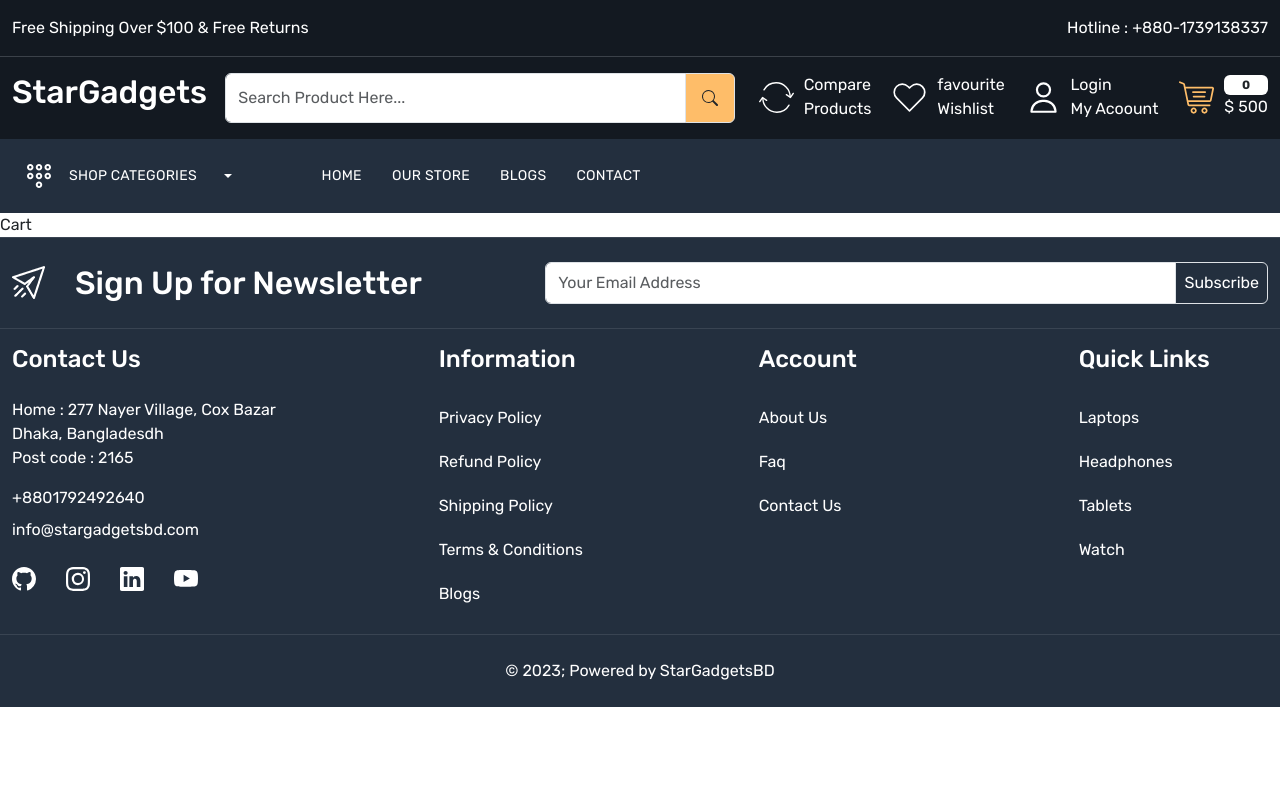
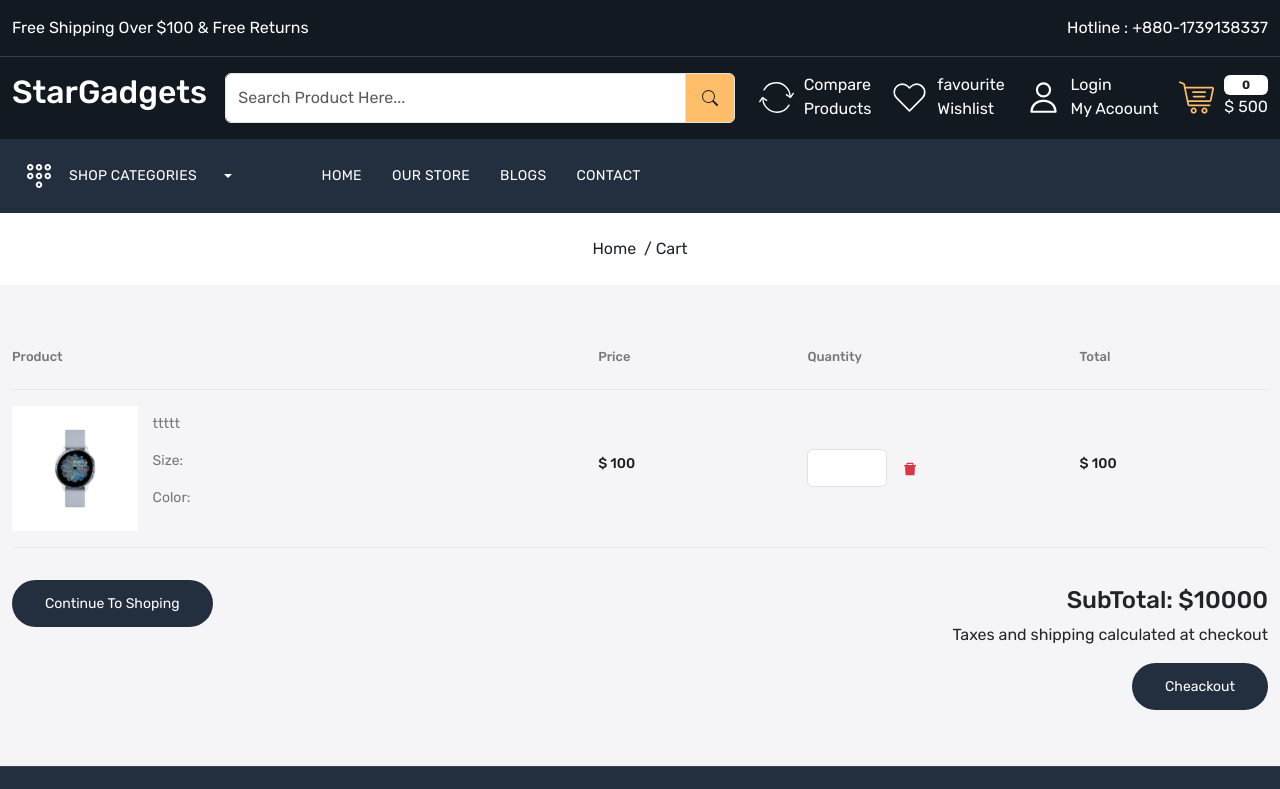
Before and after one commit to Mahmud2640/e-commerce-starGadgets, a React (Create React App) app: page /cart in a window 1280 px wide. Shown: the top 789 px of the page. Built offline with nearby package versions, Linux system fonts and the light colour scheme.

Commit message:
cart page done

```diff
--- a/src/Routes/Routes.js
+++ b/src/Routes/Routes.js
@@ -19,6 +19,7 @@
 import ShipingPolicy from "../pages/ShipingPolicy/ShipingPolicy";
 import TermsAndCondition from "../pages/TermsAndCondition/TermsAndCondition";
 import SingleProduct from "../pages/Store/SingleProduct";
+import Checkout from "../pages/Checkout/Checkout";
 
 const Routess = () => {
   return (
@@ -38,6 +39,7 @@
           <Route path="forget-password" element={<ForgetPassword />} />
           <Route path="reset-password" element={<ResetPassword />} />
           <Route path="cart" element={<Cart />} />
+          <Route path="checkout" element={<Checkout />} />
           <Route path="privacy-policy" element={<PrivacyPolicy />} />
           <Route path="refund-policy" element={<RefundPolicy />} />
           <Route path="shiping-policy" element={<ShipingPolicy />} />
--- /dev/null
+++ b/src/pages/Cart/Cart.css
@@ -0,0 +1,28 @@
+.cart-header,
+.cart-data {
+  border-bottom: 1px solid #eaeaea;
+}
+.cart-header h4 {
+  font-size: 13px;
+  color: var(--color-777777);
+}
+.cart-col-1 {
+  width: 40%;
+}
+.cart-col-2 {
+  width: 10%;
+}
+.cart-col-3 {
+  width: 15%;
+}
+.cart-col-4 {
+  width: 15%;
+}
+.cart-col-1 p {
+  color: var(--color-777777);
+  font-size: 14px;
+}
+.cart-data h5.price {
+  color: var(--color-1c1c1b);
+  font-size: 14px;
+}
--- a/src/pages/Cart/Cart.js
+++ b/src/pages/Cart/Cart.js
@@ -1,7 +1,79 @@
 import React from "react";
+import BreadCrumb from "../../components/BreadCrumb/BreadCrumb";
+import Meta from "../../components/seo/Meta";
+import "./Cart.css";
+import watch from "../../images/watch.jpg";
+import { AiFillDelete } from "react-icons/ai";
+import { Link } from "react-router-dom";
 
 const Cart = () => {
-  return <div>Cart</div>;
+  return (
+    <>
+      <Meta title={"Cart"} />
+      <BreadCrumb title="Cart" />
+      <section className="cart-wrapper home-wrapper-2 py-5">
+        <div className="container-xxl">
+          <div className="row">
+            <div className="col-12">
+              <div className="cart-header py-3 d-flex justify-content-between align-items-center">
+                <h4 className="cart-col-1">Product</h4>
+                <h4 className="cart-col-2">Price</h4>
+                <h4 className="cart-col-3">Quantity</h4>
+                <h4 className="cart-col-4">Total</h4>
+              </div>
+              <div className="cart-data py-3 mb-2 d-flex justify-content-between align-items-center">
+                <div className="cart-col-1 gap-15 d-flex align-items-center">
+                  <div className="w-25">
+                    <img src={watch} className="img-fluid" alt="watch" />
+                  </div>
+                  <div>
+                    <p>ttttt</p>
+                    <p>Size:</p>
+                    <p>Color:</p>
+                  </div>
+                </div>
+                <div className="cart-col-2">
+                  <h5 className="price">$ 100</h5>
+                </div>
+                <div className="cart-col-3 d-flex align-items-center gap-15">
+                  <div>
+                    <input
+                      className="form-control"
+                      type="number"
+                      name=""
+                      id=""
+                      min={1}
+                      max={10}
+                    />
+                  </div>
+                  <div>
+                    <AiFillDelete className="text-danger" />
+                  </div>
+                </div>
+                <div className="cart-col-4">
+                  <h5 className="price">$ 100</h5>
+                </div>
+              </div>
+              <div className="col-12 py-2 mt-4">
+                <div className="d-flex justify-content-between align-items-baseline">
+                  <Link className="button" to="/product">
+                    Continue To Shoping
+                  </Link>
+                  <div className="d-flex flex-column align-items-end">
+                    <h4>SubTotal: $10000</h4>
+                    <p>Taxes and shipping calculated at checkout</p>
+                    <Link to="/checkout" className="button">
+                      Cheackout
+                    </Link>
+                  </div>
+                </div>
+              </div>
+            </div>
+          </div>
+        </div>
+      </section>
+    </>
+  );
 };
 
 export default Cart;
--- /dev/null
+++ b/src/pages/Checkout/Checkout.js
@@ -0,0 +1,15 @@
+import React from "react";
+import BreadCrumb from "../../components/BreadCrumb/BreadCrumb";
+import Meta from "../../components/seo/Meta";
+import "./Checkout.css";
+
+const Checkout = () => {
+  return (
+    <>
+      <Meta title={"Cart"} />
+      <BreadCrumb title="Cart" />
+    </>
+  );
+};
+
+export default Checkout;
```
Also changed, not shown: src/pages/Checkout/Checkout.css (added).
